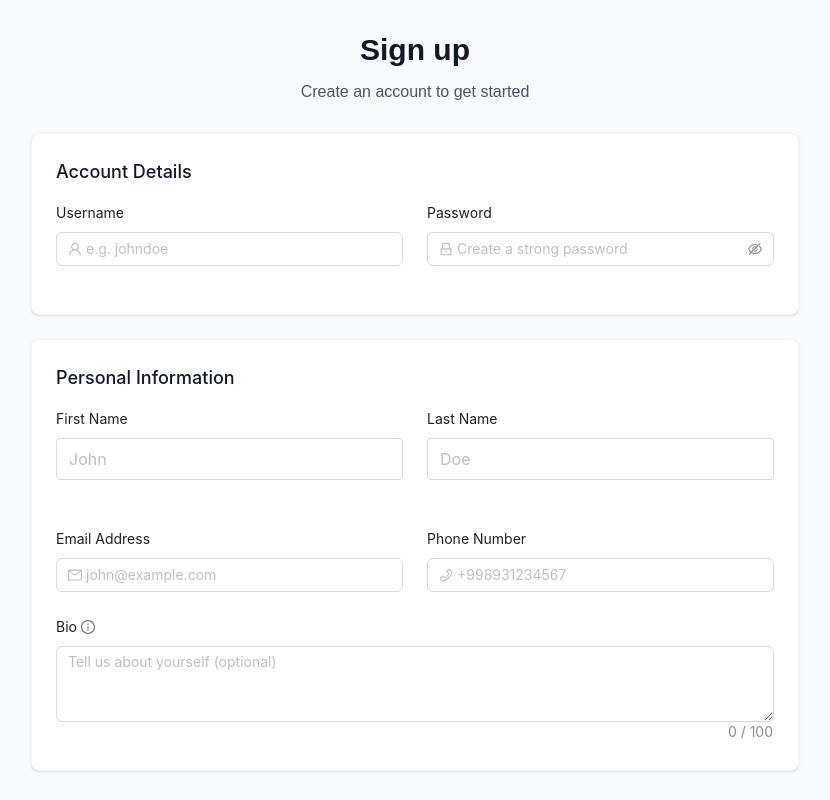
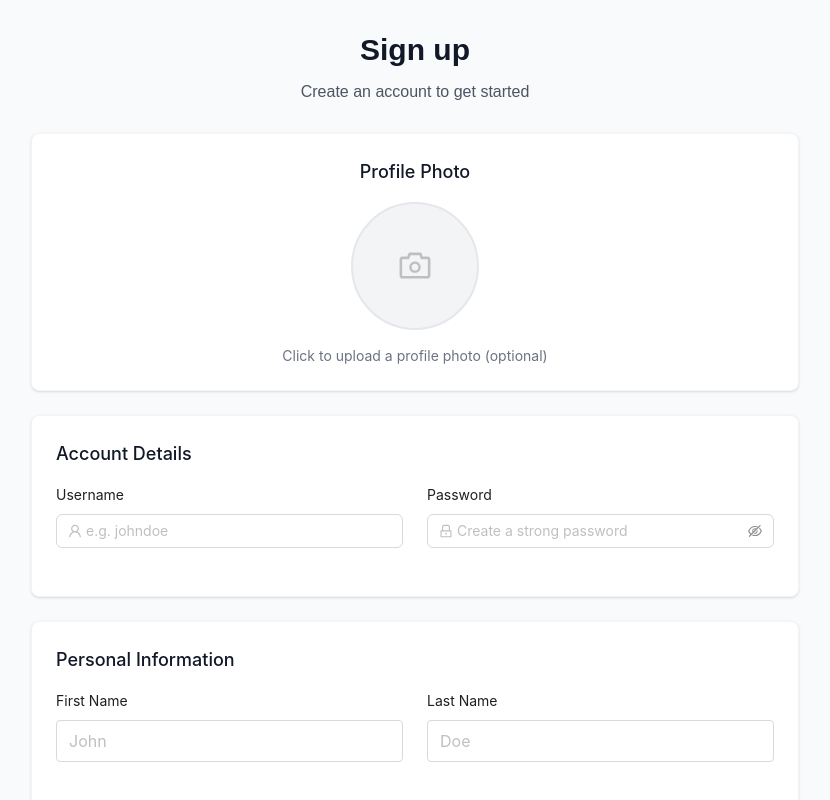
Before and after one commit to Abdurauf-qarshiboev/Vibely, a React (Vite) app in the folder frontend/: page /auth/signup in a window 1280 px wide. Shown: the top 800 px of the page, without its empty margins (225-1055 px from the left). Built offline with nearby package versions, Linux system fonts and the light colour scheme.

Commit message:
sign up with avatat upload is fixed compeletely

```diff
--- a/frontend/index.html
+++ b/frontend/index.html
@@ -5,7 +5,7 @@
     <meta name="viewport" content="width=device-width, initial-scale=1.0" />
     <title>MilliyGram</title>
   </head>
-  <body class="h-full overscroll-none">
+  <body class="h-full bg-gray-50 overscroll-none">
     <div class="h-full" id="root"></div>
     <script type="module" src="/src/main.jsx"></script>
   </body>
--- a/frontend/src/index.css
+++ b/frontend/src/index.css
@@ -682,3 +682,6 @@ sup, .ant-badge-count{
 .ant-scroll-number-only{
   height: 11px !important;
 }
+#avatarinput{
+  display: none !important;
+}
--- a/frontend/src/views/auth/signupPage.jsx
+++ b/frontend/src/views/auth/signupPage.jsx
@@ -1,5 +1,6 @@
-import { useState, useEffect } from "react";
-import { Link } from "react-router-dom";
+/* eslint-disable no-unused-vars */
+import { useState, useEffect, useRef } from "react";
+import { Link, useNavigate } from "react-router-dom";
 import { useAuth } from "../../context/AuthContext";
 import {
   Form,
@@ -21,11 +22,15 @@ import {
   EyeInvisibleOutlined,
   CheckCircleFilled,
   CloseCircleFilled,
+  CameraOutlined,
+  DeleteOutlined,
 } from "@ant-design/icons";
+import { api } from "../../helpers/api";
 
 const { Text } = Typography;
 
 export default function SignupPage() {
+  const navigate = useNavigate();
   const [form] = Form.useForm();
   const [passwordValue, setPasswordValue] = useState("");
   const [validationChecks, setValidationChecks] = useState({
@@ -35,6 +40,9 @@ export default function SignupPage() {
     hasMinLength: false,
   });
   const [loading, setLoading] = useState(false);
+  const [avatar, setAvatar] = useState(null);
+  const [previewUrl, setPreviewUrl] = useState(null);
+  const fileInputRef = useRef(null);
 
   const { signup } = useAuth();
 
@@ -58,6 +66,15 @@ export default function SignupPage() {
     }
   }, [passwordValue]);
 
+  // Clean up preview URL when component unmounts
+  useEffect(() => {
+    return () => {
+      if (previewUrl) {
+        URL.revokeObjectURL(previewUrl);
+      }
+    };
+  }, []);
+
   // Calculate password strength
   const getPasswordStrength = () => {
     const { hasNumber, hasLowercase, hasUppercase, hasMinLength } =
@@ -76,6 +93,51 @@ export default function SignupPage() {
     return "#52c41a";
   };
 
+  // Handle avatar change
+  const handleAvatarChange = (e) => {
+    const file = e.target.files[0];
+    if (file) {
+      if (file.size > 5 * 1024 * 1024) {
+        // 5MB limit
+        message.error("Avatar image must be less than 5MB");
+        return;
+      }
+
+      if (!["image/jpeg", "image/png", "image/jpg"].includes(file.type)) {
+        message.error("Only JPEG, JPG and PNG images are allowed");
+        return;
+      }
+
+      setAvatar(file);
+
+      // Clean up previous preview URL
+      if (previewUrl) {
+        URL.revokeObjectURL(previewUrl);
+      }
+
+      setPreviewUrl(URL.createObjectURL(file));
+    }
+  };
+
+  // Trigger file input click
+  const triggerFileInput = () => {
+    if (fileInputRef.current) {
+      fileInputRef.current.click();
+    }
+  };
+
+  // Remove avatar
+  const removeAvatar = () => {
+    setAvatar(null);
+    if (previewUrl) {
+      URL.revokeObjectURL(previewUrl);
+    }
+    setPreviewUrl(null);
+    if (fileInputRef.current) {
+      fileInputRef.current.value = "";
+    }
+  };
+
   // Handle form submission
   const handleSubmit = async (values) => {
     // Check password requirements
@@ -88,7 +150,10 @@ export default function SignupPage() {
       message.error("Please make sure your password meets all requirements");
       return;
     }
+
     setLoading(true);
+
+    try {
       // Create user data object
       const userData = {
         username: values.username,
@@ -100,11 +165,42 @@ export default function SignupPage() {
         bio: values.bio || "",
       };
 
-    try {
+      // Create FormData object
+      const formData = new FormData();
+
+      // Add user data as JSON string
+      formData.append("request", JSON.stringify(userData));
+
+      // Add avatar if selected
+      if (avatar) {
+        formData.append("avatar", avatar);
+      }
+
       console.log("Signing up with:", userData);
-      await signup(userData);
+
+      const { data } = await api.post("auth/register", formData, {
+        headers: {
+          "Content-Type": "multipart/form-data",
+        },
+      });
+
+      console.log("Signup response:", data);
+
+      if (data?.error) {
+        message.warning(data.error?.message || "Registration failed");
+      } else {
+        message.success(
+          "Successfully registered. You can now login with your credentials."
+        );
+        navigate("/auth/login");
+      }
     } catch (error) {
-      console.error("Signup failed:", error);
+      console.error("Signup error:", error);
+      message.error(
+        error?.response?.data?.message ||
+          error?.response?.data?.error?.message ||
+          "Registration failed! Please try again."
+      );
     } finally {
       setLoading(false);
     }
@@ -131,6 +227,59 @@ export default function SignupPage() {
         >
           {/* Main Content */}
           <div className="space-y-6">
+            {/* Avatar Upload */}
+            <div className="p-6 rounded-lg bg-white shadow border border-1 border-gray-100 flex flex-col items-center">
+              <h2 className="text-lg font-medium mb-4 text-gray-900">
+                Profile Photo
+              </h2>
+
+              <div className="relative  mb-4">
+                <div
+                  className="w-32 h-32 rounded-full overflow-hidden bg-gray-100 border-2 border-gray-200 flex items-center justify-center cursor-pointer"
+                  onClick={triggerFileInput}
+                >
+                  {previewUrl ? (
+                    <img
+                      src={previewUrl}
+                      alt="Avatar preview"
+                      className="w-full h-full object-cover"
+                    />
+                  ) : (
+                    <CameraOutlined
+                      style={{ fontSize: "2rem", color: "#bfbfbf" }}
+                    />
+                  )}
+
+                  <input
+                    id="avatarinput"
+                    type="file"
+                    ref={fileInputRef}
+                    onChange={handleAvatarChange}
+                    className="hidden bg-transparent"
+                    accept="image/png, image/jpeg, image/jpg"
+                  />
+                </div>
+
+                {previewUrl && (
+                  <button
+                    type="button"
+                    onClick={removeAvatar}
+                    className="size-6 grid place-content-center absolute right-0 -top-2 bg-red-500 text-white p-1 rounded-full hover:bg-red-600"
+                  >
+                    <DeleteOutlined style={{ fontSize: "14px" }} />
+                  </button>
+                )}
+              </div>
+
+              <div className="text-center text-sm text-gray-500">
+                {!previewUrl ? (
+                  <span>Click to upload a profile photo (optional)</span>
+                ) : (
+                  <span>Click to change your profile photo</span>
+                )}
+              </div>
+            </div>
+
             {/* Account Details */}
             <div className="p-6 rounded-lg bg-white shadow border border-1 border-gray-100">
               <h2 className="text-lg font-medium mb-4 text-gray-900">
```
Lines whose indentation alone changed are shown as unchanged.
